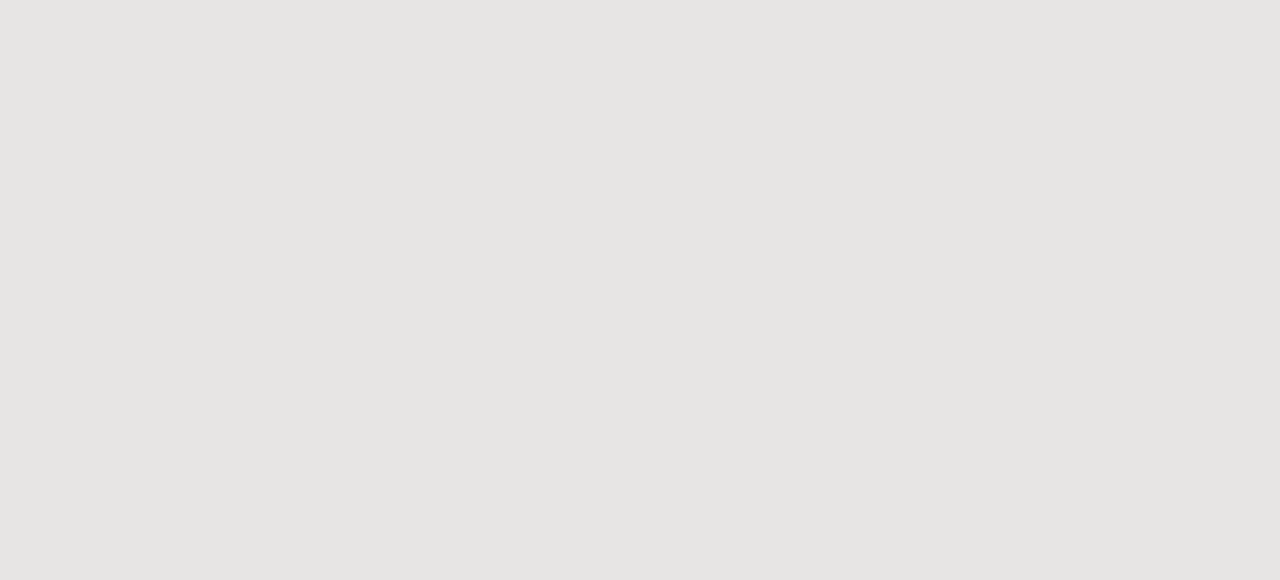
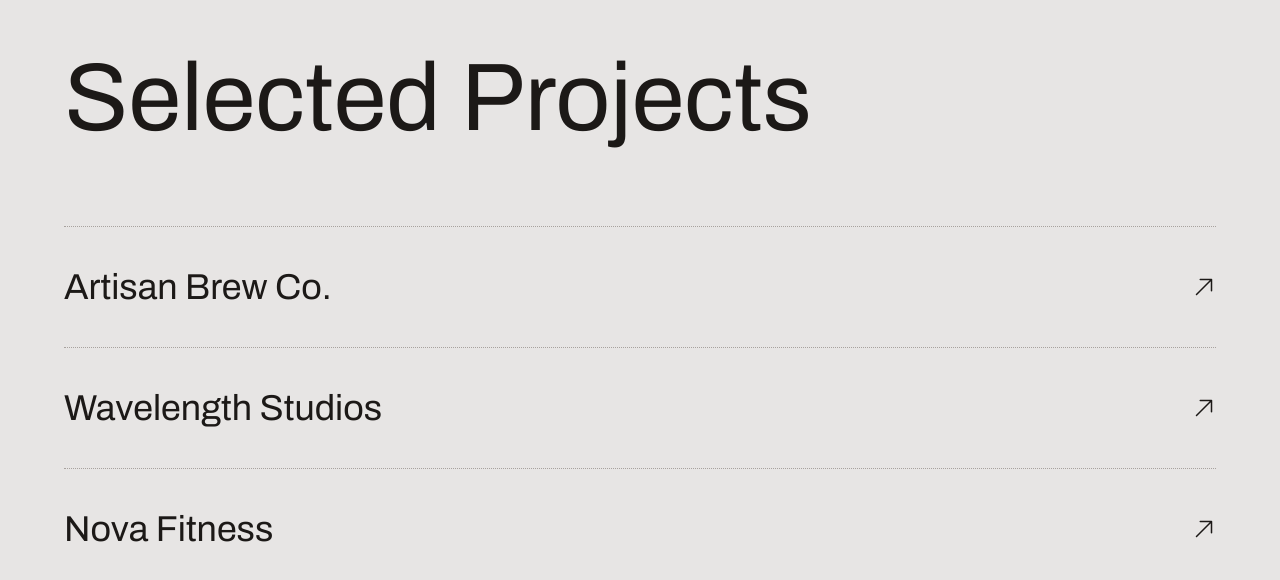
Before and after one commit to dbenavi5/diana-portfolio, a Next.js app: page / in a window 1280 px wide. Shown: the part 1670-2250 px from the top of the page. Before the commit the page ends 1560 px from the top, so only its background shows below. Built offline with nearby package versions, Linux system fonts and the light colour scheme.

Commit message:
add project section content

```diff
--- a/app/page.tsx
+++ b/app/page.tsx
@@ -1,13 +1,15 @@
 import Header from "@/sections/header";
 import HeroSection from "@/sections/hero";
 import Intro from "@/sections/intro";
+import Projects from "@/sections/projects";
 
 export default function Home() {
   return (
     <>
       <Header />
       <HeroSection />
-      <Intro/>
+      <Intro />
+      <Projects />
     </>
   );
 }
--- /dev/null
+++ b/sections/projects.tsx
@@ -0,0 +1,70 @@
+import Image from "next/image";
+import { FC } from "react";
+import image1 from "@/assets/images/project-1.jpg";
+import image2 from "@/assets/images/project-2.jpg";
+import image3 from "@/assets/images/project-3.jpg";
+import Link from "next/link";
+
+const projects = [
+  {
+    name: "Artisan Brew Co.",
+    image: image1,
+  },
+  {
+    name: "Wavelength Studios",
+    image: image2,
+  },
+  {
+    name: "Nova Fitness",
+    image: image3,
+  },
+];
+
+const Projects: FC = () => {
+  return (
+    <section className="py-24 md:py-32 lg:py-40">
+      <div className="container">
+        <h2 className="text-4xl md:text-7xl lg:text-8xl">Selected Projects</h2>
+        <div className="mt-10 md:mt-16 lg:mt-20">
+          {projects.map(({ name, image }) => (
+            <Link
+              href="#"
+              key={name}
+              className="border-t last:border-b border-stone-400
+              border-dotted py-6 md:py-8 lg:py-10 flex flex-col"
+            >
+              <div className="">
+                <div className="aspect-video md:hidden">
+                  <Image
+                    src={image}
+                    alt={`${name} image`}
+                    className="size-full object-cover"
+                  />
+                </div>
+                <div className="mt-8 md:mt-0 flex justify-between items-center">
+                  <h3 className="text-2xl md:text-3xl lg:text-4xl">{name}</h3>
+                  <svg
+                    xmlns="http://www.w3.org/2000/svg"
+                    fill="none"
+                    viewBox="0 0 24 24"
+                    strokeWidth="1.5"
+                    stroke="currentColor"
+                    className="size-6"
+                  >
+                    <path
+                      strokeLinecap="round"
+                      strokeLinejoin="round"
+                      d="m4.5 19.5 15-15m0 0H8.25m11.25 0v11.25"
+                    />
+                  </svg>
+                </div>
+              </div>
+            </Link>
+          ))}
+        </div>
+      </div>
+    </section>
+  );
+};
+
+export default Projects;
```
